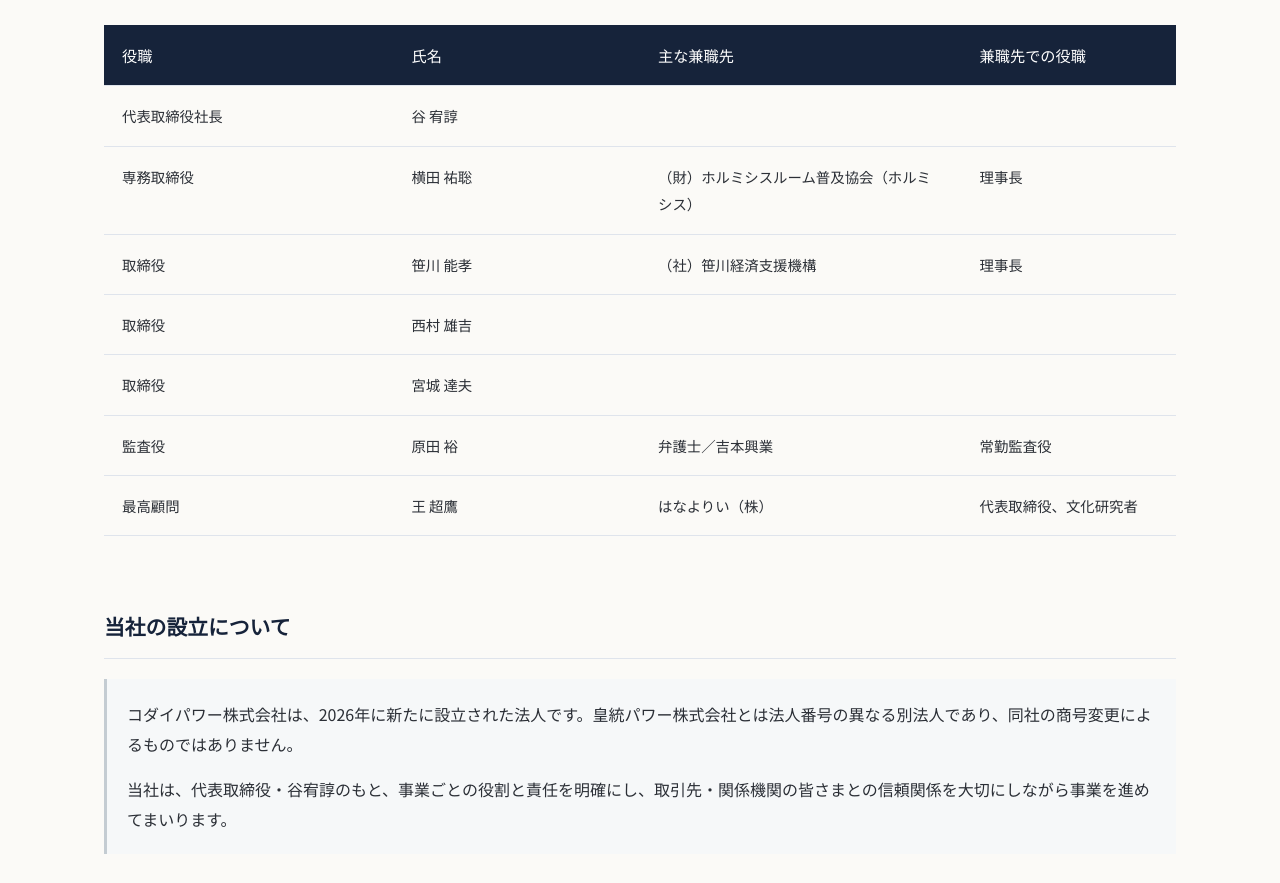
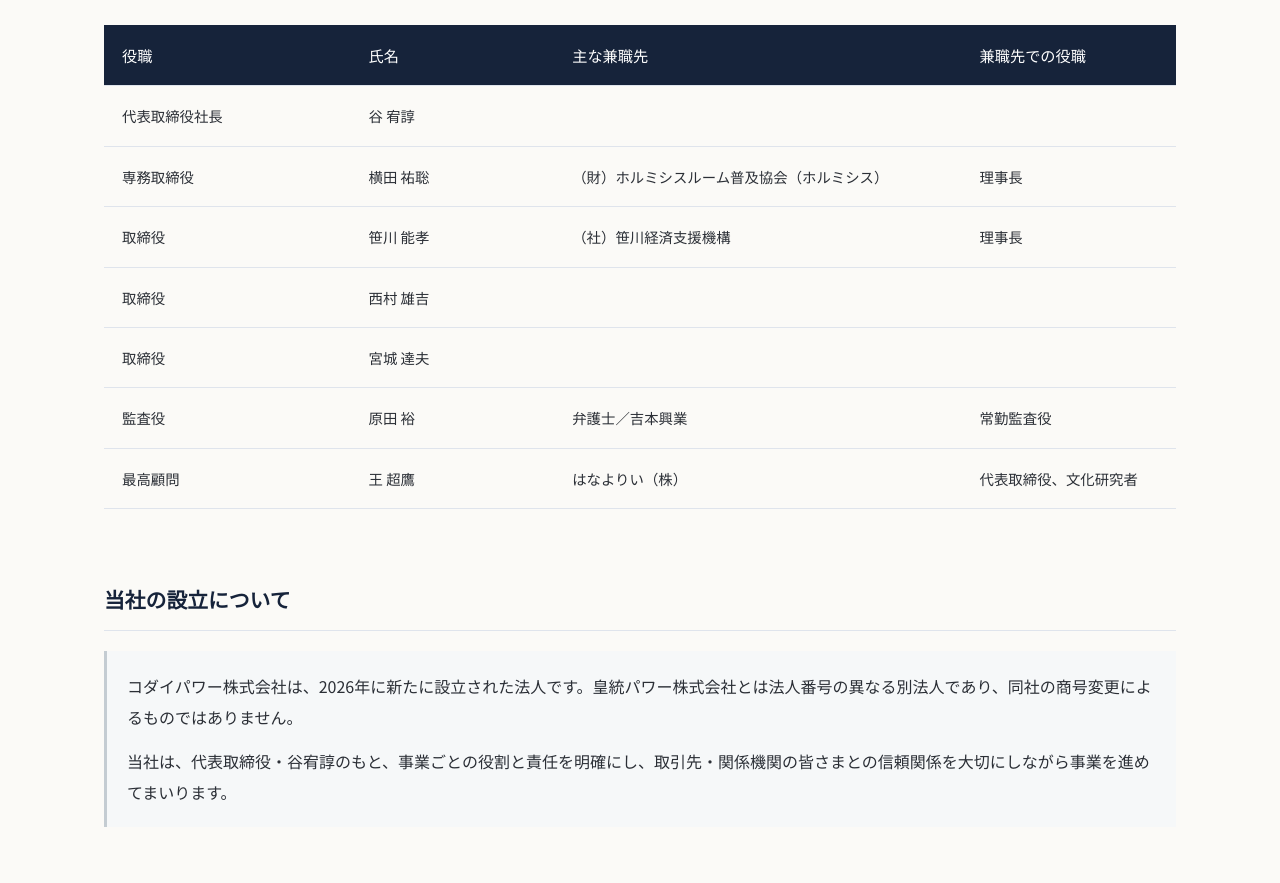
Before and after one commit to GoodCreateInc/kodaipower-preview-test, a plain HTML site: page company-profile/index.html in a window 1280 px wide. Shown: the part 1274-2157 px from the top of the page. Drawn offline with Linux system fonts and the light colour scheme.

Commit message:
Keep officer affiliations on one line

```diff
--- a/assets/css/style.css
+++ b/assets/css/style.css
@@ -170,11 +170,13 @@ p + p { margin-top: 14px; }
 .table--officers td { font-size: .9rem; }
 @media (min-width: 821px) {
   .table--officers { table-layout: fixed; }
-  .table--officers th:nth-child(1) { width: 27%; }
-  .table--officers th:nth-child(2) { width: 23%; }
-  .table--officers th:nth-child(3) { width: 30%; }
+  .table-scroll .table--officers { min-width: 960px; }
+  .table--officers th:nth-child(1) { width: 23%; }
+  .table--officers th:nth-child(2) { width: 19%; }
+  .table--officers th:nth-child(3) { width: 38%; }
   .table--officers th:nth-child(4) { width: 20%; }
   .table--officers td { overflow-wrap: anywhere; }
+  .table--officers td:nth-child(3) { white-space: nowrap; }
 }
 .table-scroll { overflow-x: auto; }
 .table-scroll .table { min-width: 720px; }
```
